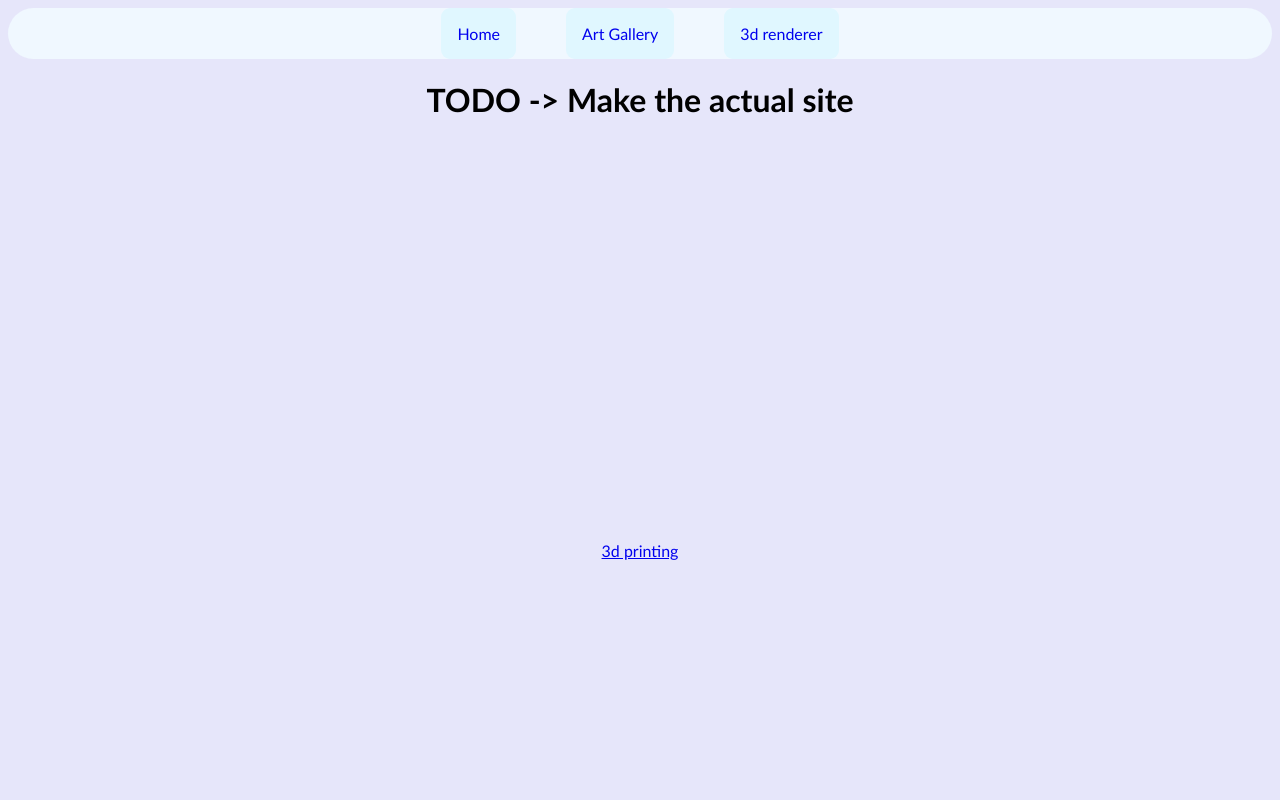
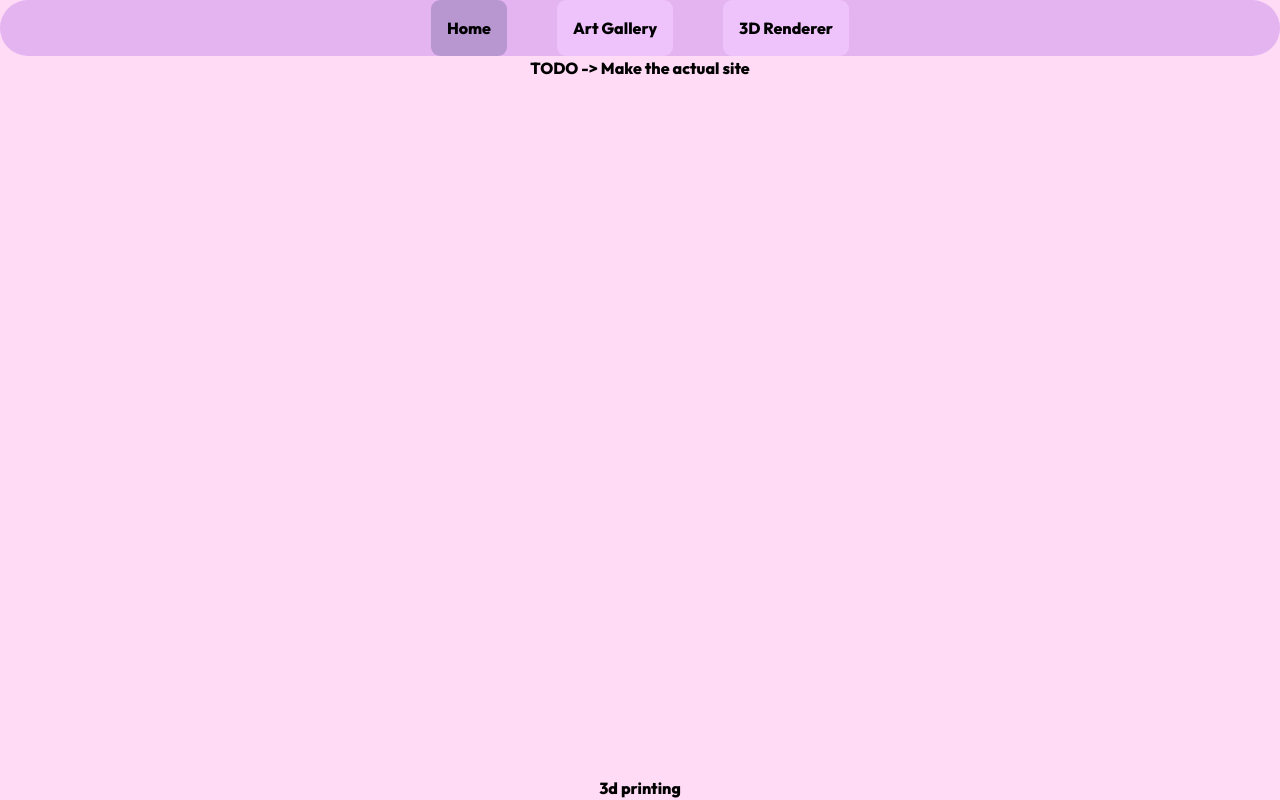
Before and after one commit to Cheesy60/Cheesy60.github.io, a SvelteKit app: page / in a window 1280 px wide. Built offline with nearby package versions, Linux system fonts and the light colour scheme.

Commit message:
complete rehaul of font buttons and added a speed meter for the cube

```diff
--- a/package.json
+++ b/package.json
@@ -19,5 +19,9 @@
 		"@sveltejs/vite-plugin-svelte": "^7.2.0",
 		"svelte": "^5.57.2",
 		"vite": "^8.3.0"
+	},
+	"dependencies": {
+		"@tailwindcss/vite": "^4.3.5",
+		"tailwindcss": "^4.3.5"
 	}
 }
--- /dev/null
+++ b/src/app.css
@@ -0,0 +1,13 @@
+@import "tailwindcss";
+
+
+@layer base {
+  body {
+    font-family: "Outfit", sans-serif;
+    font-weight: 800;
+    background-color: rgb(255, 219, 246);
+    display: flex;
+    flex-direction: column;
+    align-items: center;
+  }
+}
--- a/src/app.html
+++ b/src/app.html
@@ -4,6 +4,9 @@
 		<meta charset="utf-8" />
 		<meta name="viewport" content="width=device-width, initial-scale=1" />
 		<meta name="text-scale" content="scale" />
+		<link rel="preconnect" href="https://fonts.googleapis.com">
+		<link rel="preconnect" href="https://fonts.gstatic.com" crossorigin>
+		<link href="https://fonts.googleapis.com/css2?family=Outfit:wght@100..900&display=swap" rel="stylesheet">
 		%sveltekit.head%
 	</head>
 	<body data-sveltekit-preload-data="hover">
--- a/src/routes/+layout.svelte
+++ b/src/routes/+layout.svelte
@@ -1,55 +1,17 @@
 <script>
+	import { page } from '$app/state';
+	let { children } = $props();
+	import "../app.css"
 
-
-	let { children } = $props();
+	let links = {"Home" : '/', "Art Gallery" : '/arts', "3D Renderer" : '/render'}
 </script>
 
 
 
-<nav class="navi">
-<a href="/">
-Home
-</a>
-<a href="/arts">
-Art Gallery
-</a>
-<a href="/render">
-3d renderer
-</a>
+<nav class="bg-[#e3b4f0] w-full justify-center flex gap-12.5 rounded-[30px]">
+{#each Object.entries(links) as [key,value]}
+<a href= {value} class="rounded-[9px] p-4 no-underline transition-colors {page.url.pathname === value ? 'bg-[#b897d1]' : 'bg-[#f4caffa9]'}">{key}</a>
+
+{/each}
 </nav>
 {@render children()}
-<style>
-:global(body) {
-	background-color: lavender;
-	font-family: 'Trebuchet MS', 'Lucida Sans Unicode', 'Lucida Grande', 'Lucida Sans', Arial, sans-serif;
-	display: flex;
-	flex-direction: column;
-	align-items: center;
-
-}
-.navi {
-background-color: aliceblue;
-width: 100%;
-justify-content: center;
-display: flex;
-gap: 50px;
-border-radius: 30px;
-}
-.navi a{
-
-border-radius: 9px;
-padding: 1rem;
-text-decoration: none;
-gap: 0px;
-background-color:#e0f7ff;
-
-}
-.navi a:active{
-color: black;
-}
-.navi a:visited{
-color: black;
-}
-
-
-</style>
--- a/src/routes/+page.svelte
+++ b/src/routes/+page.svelte
@@ -4,12 +4,6 @@
 
 <title>my website</title>
 <h1 >TODO -> Make the actual site</h1>
-<div class="link">
+<div class="fixed bottom-0">
 <a  href="https://karazas.com" target = "_blank">3d printing</a>
 </div>
-
-<style>
-.link{
-margin-top: 400px;
-}
-</style>
--- a/src/routes/render/+page.svelte
+++ b/src/routes/render/+page.svelte
@@ -1,7 +1,8 @@
 <script>
 let show;
+let speed = $state(1);
+$effect(() => {
 
-$effect(() => {
 console.log(show)
 const ctx = show.getContext("2d")
 show.height = 600
@@ -13,8 +14,14 @@ pressed[event.code] = true
 window.addEventListener("keyup",(event) => {
 pressed[event.code] = false
 })
+function bgclr() {
+  const bodyElement = document.body;
+
+  const computedStyle = window.getComputedStyle(bodyElement);
+  return computedStyle.backgroundColor;
+}
 function clear(){
-	ctx.fillStyle = "lavender"
+	ctx.fillStyle = bgclr()
 	ctx.fillRect(0,0,show.width,show.height)
 }
 function pixel({x,y}){
@@ -95,7 +102,7 @@ let dz = 1
 let yangle = 0
 let xangle = 0
 function loop(){
-	const dt = 1/fps
+	const dt = 1/fps*(speed*0.02)
 //	dz += 1*dt
 //	yangle += Math.PI*dt
 	clear()
@@ -112,7 +119,7 @@ function loop(){
 		if (pressed["KeyW"]) xangle += Math.PI * dt;
 		if (pressed["KeyS"]) xangle -= Math.PI * dt;
 	} else {
-		// Auto-spin when no WASD keys are pressed
+
 		yangle += (Math.PI * 0.5) * dt;
 		xangle += (Math.PI * 0.25) * dt;
 	}
@@ -132,5 +139,6 @@ function loop(){
 setTimeout(loop,1000/fps)
 });
 </script>
-
+<label for="volume">Speed: {speed}</label>
+<input type="range" min="0" max="100" bind:value={speed} />
 <canvas bind:this={show}></canvas>
--- a/vite.config.js
+++ b/vite.config.js
@@ -1,16 +1,11 @@
 import adapter from '@sveltejs/adapter-static';
 import { sveltekit } from '@sveltejs/kit/vite';
 import { defineConfig } from 'vite';
+import tailwindcss from '@tailwindcss/vite';
 
 export default defineConfig({
 	plugins: [
-		sveltekit({
-			compilerOptions: {
-				// Force runes mode for the project, except for libraries. Can be removed in svelte 6.
-				runes: ({ filename }) =>
-					filename.split(/[/\\]/).includes('node_modules') ? undefined : true
-			},
-			adapter: adapter()
-		})
+		tailwindcss(),
+		sveltekit()
 	]
 });
```
Also changed, not shown: 1 other file (tests, documents, lock files or other folders).
